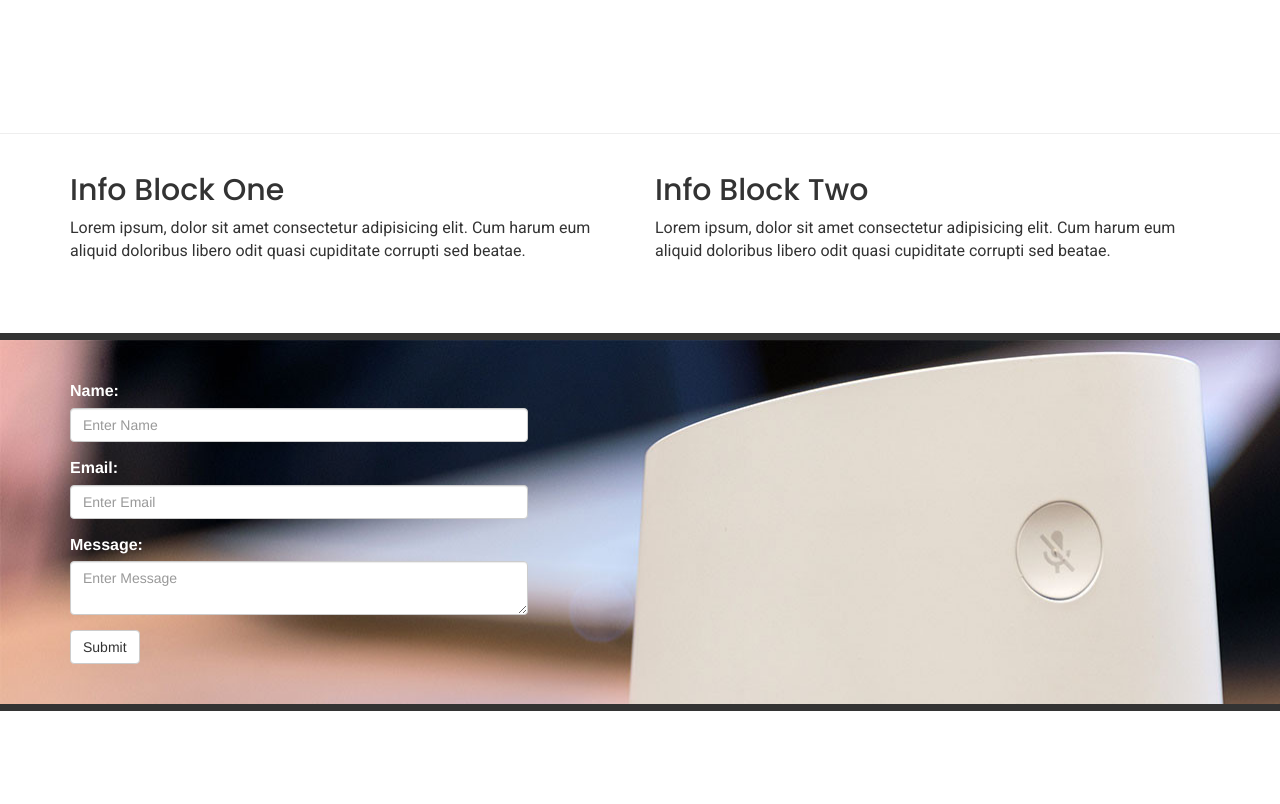
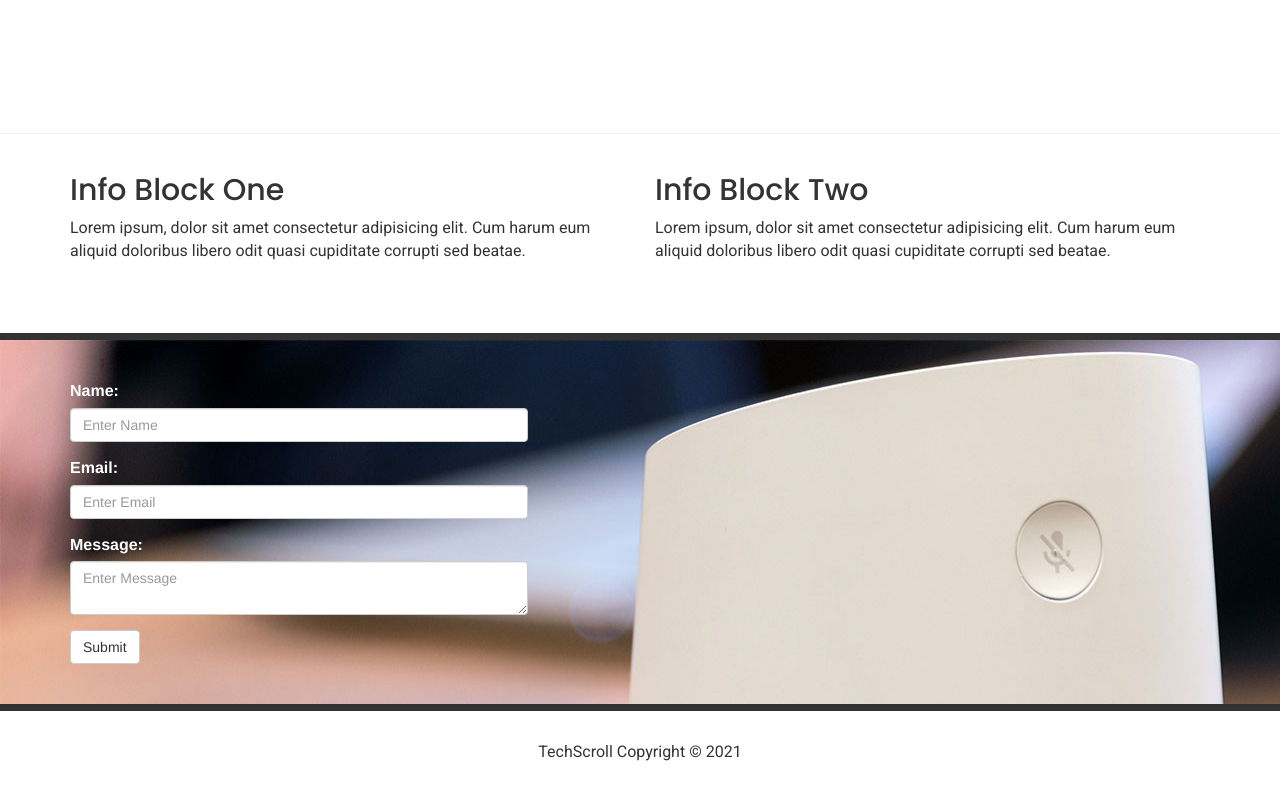
Before and after one commit to infiniteoo/HTMLCSS-bootstrap_scroll, a plain HTML site: page index.html in a window 1280 px wide. Shown: the part 1249-2053 px from the top of the page. Before the commit the page ends 1960 px from the top, so only its background shows below. Drawn offline with nearby package versions, Linux system fonts and the light colour scheme.

Commit message:
implemented and styled our simple footer

```diff
--- a/css/style.css
+++ b/css/style.css
@@ -75,3 +75,7 @@ p {
   border-top: #333 7px solid;
   border-bottom: #333 7px solid;
 }
+
+footer {
+  padding: 30px;
+}
--- a/index.html
+++ b/index.html
@@ -183,6 +183,10 @@
       </div>
     </section>
 
+    <footer>
+        <p class="text-center">TechScroll Copyright &copy; 2021</p>
+    </footer>
+
     <script
       src="https://code.jquery.com/jquery-3.2.1.js"
       integrity="sha256-DZAnKJ/6XZ9si04Hgrsxu/8s717jcIzLy3oi35EouyE="
```
